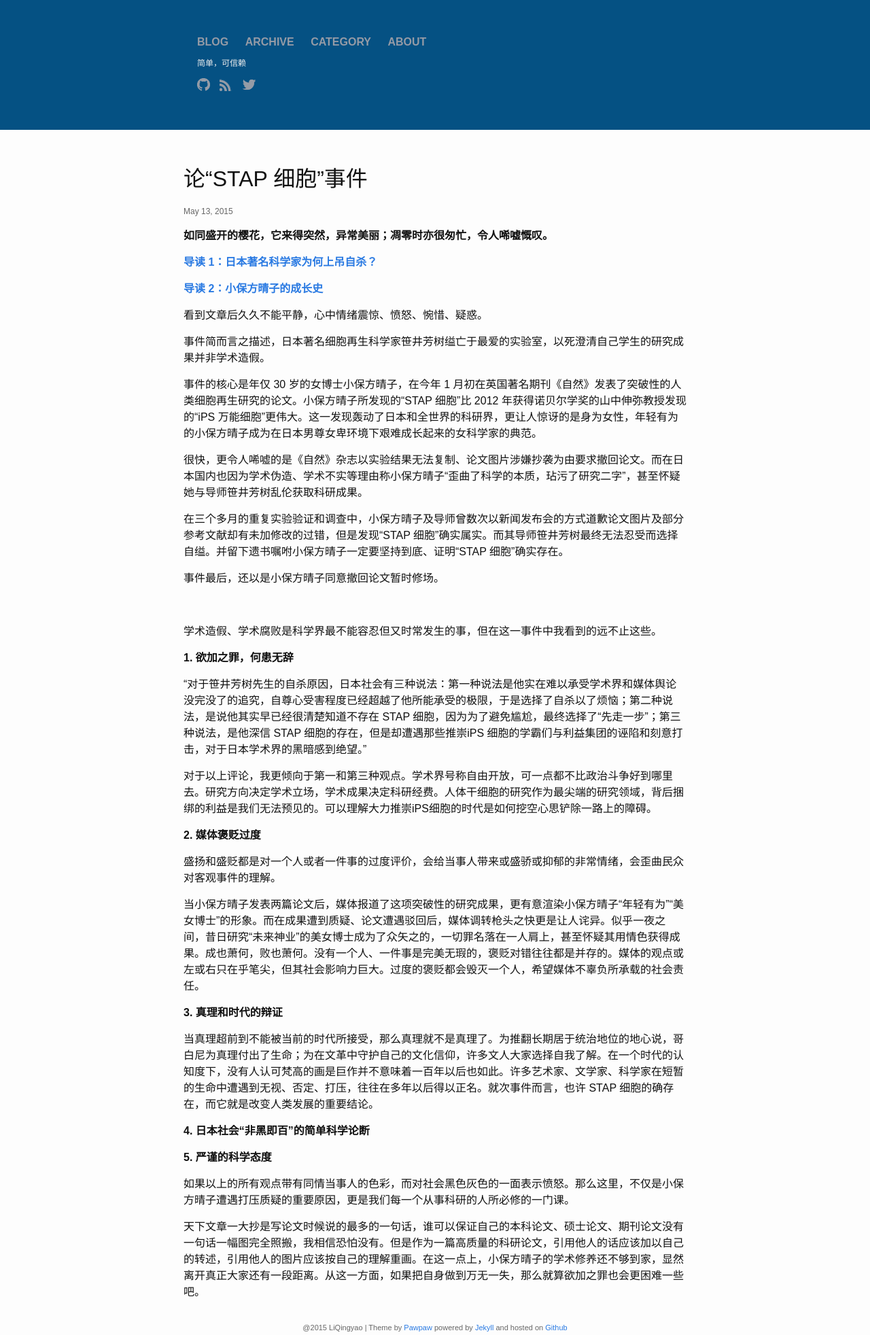
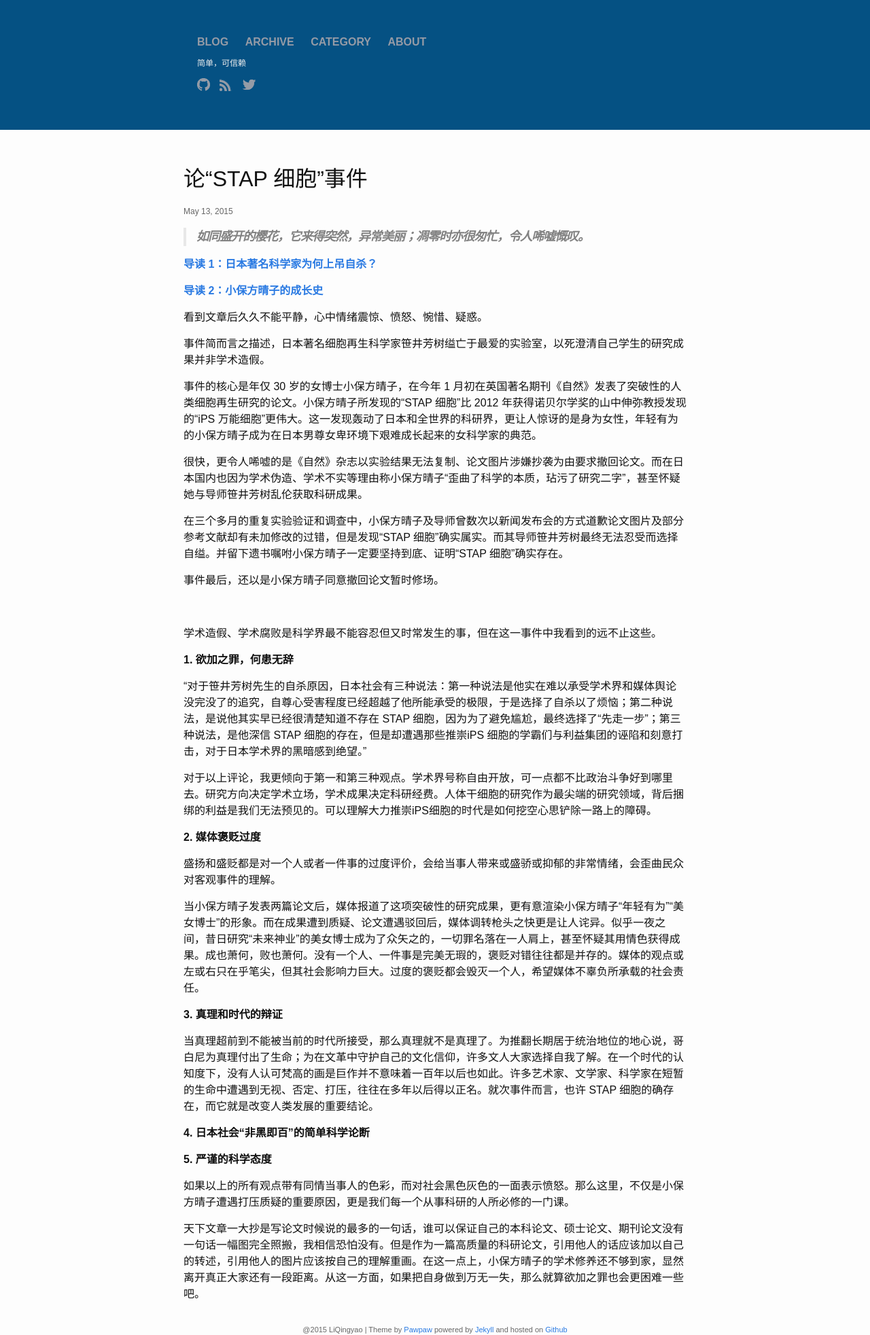
Before and after one commit to liqingyao/life, a Jekyll site: the page built from _posts/2014-05-13-disscuss-stap-event.markdown, in a window 1280 px wide. Shown: the whole page at 68% size. Built offline with Jekyll 4.4.1, drawn with Linux system fonts in a browser that asks for light colours.

```diff
--- a/_posts/2014-05-13-disscuss-stap-event.markdown
+++ b/_posts/2014-05-13-disscuss-stap-event.markdown
@@ -4,7 +4,7 @@ title:  "论“STAP 细胞”事件"
 date:   2015-05-13 11:23:32
 categories: 社论
 ---
-**如同盛开的樱花，它来得突然，异常美丽；凋零时亦很匆忙，令人唏嘘慨叹。**
+> **如同盛开的樱花，它来得突然，异常美丽；凋零时亦很匆忙，令人唏嘘慨叹。**
 
 [**导读 1：日本著名科学家为何上吊自杀？**](http://blog.sina.com.cn/s/blog_4cd1c1670102uyvu.html?tj=2)
 
```
